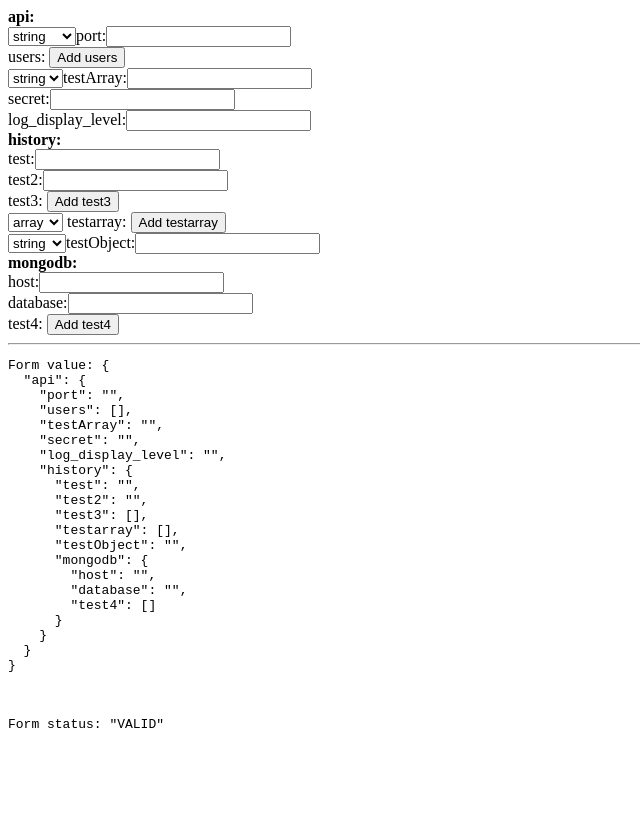
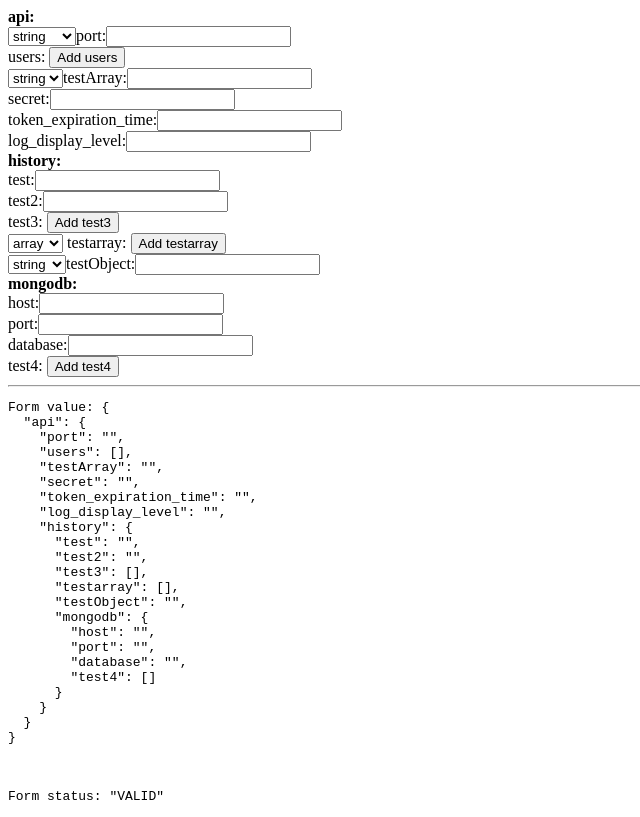
Before and after one commit to alo/angular-dinamic-forms-concepts, an Angular app: page / in a window 1280 px wide. Shown: the whole page, without its empty margins (0-640 px from the left). Built offline with nearby package versions, Linux system fonts and the light colour scheme.

Commit message:
feat: add number inputs

```diff
--- a/src/app/components/custom-form-control/custom-form-control.component.ts
+++ b/src/app/components/custom-form-control/custom-form-control.component.ts
@@ -19,10 +19,14 @@ export class CustomFormControlComponent implements OnInit {
 
   static buildProp(key: string, item: any) {
     const _item: any = {};
+    let _inputType = 'text';
+    if (item.type === 'number') {
+      _inputType = 'number';
+    }
 
     Object.assign(_item, item);
     _item.key = key;
-    _item.inputType = 'text';
+    _item.inputType = _inputType;
     return _item;
   }
 
--- a/src/app/components/custom-form-object/custom-form-object.component.html
+++ b/src/app/components/custom-form-object/custom-form-object.component.html
@@ -8,7 +8,7 @@
       </select>
     </label>
 
-    <app-custom-form-control *ngIf="prop.type === 'string'"
+    <app-custom-form-control *ngIf="prop.type === 'string' || prop.type === 'number'"
       [formParent]="formParent"
       [prop]="prop">
     </app-custom-form-control>
--- a/src/app/components/custom-form-object/custom-form-object.component.ts
+++ b/src/app/components/custom-form-object/custom-form-object.component.ts
@@ -43,7 +43,7 @@ export class CustomFormObjectComponent implements OnInit {
   }
 
   static buildPropertieForm(key: string, propertie: any) {
-    if (propertie.type === 'string' ) {
+    if (propertie.type === 'string' || propertie.type === 'number') {
       return CustomFormControlComponent.buildForm();
     } else if (propertie.type === 'array') {
       return CustomFormArrayComponent.buildForm();
@@ -55,7 +55,7 @@ export class CustomFormObjectComponent implements OnInit {
   }
 
   static buildPropertieProp(key: string, propertie: any) {
-    if (propertie.type === 'string' ) {
+    if (propertie.type === 'string' || propertie.type === 'number') {
       return CustomFormControlComponent.buildProp(key, propertie);
     } else if (propertie.type === 'array') {
       return CustomFormArrayComponent.buildProp(key, propertie);
```
